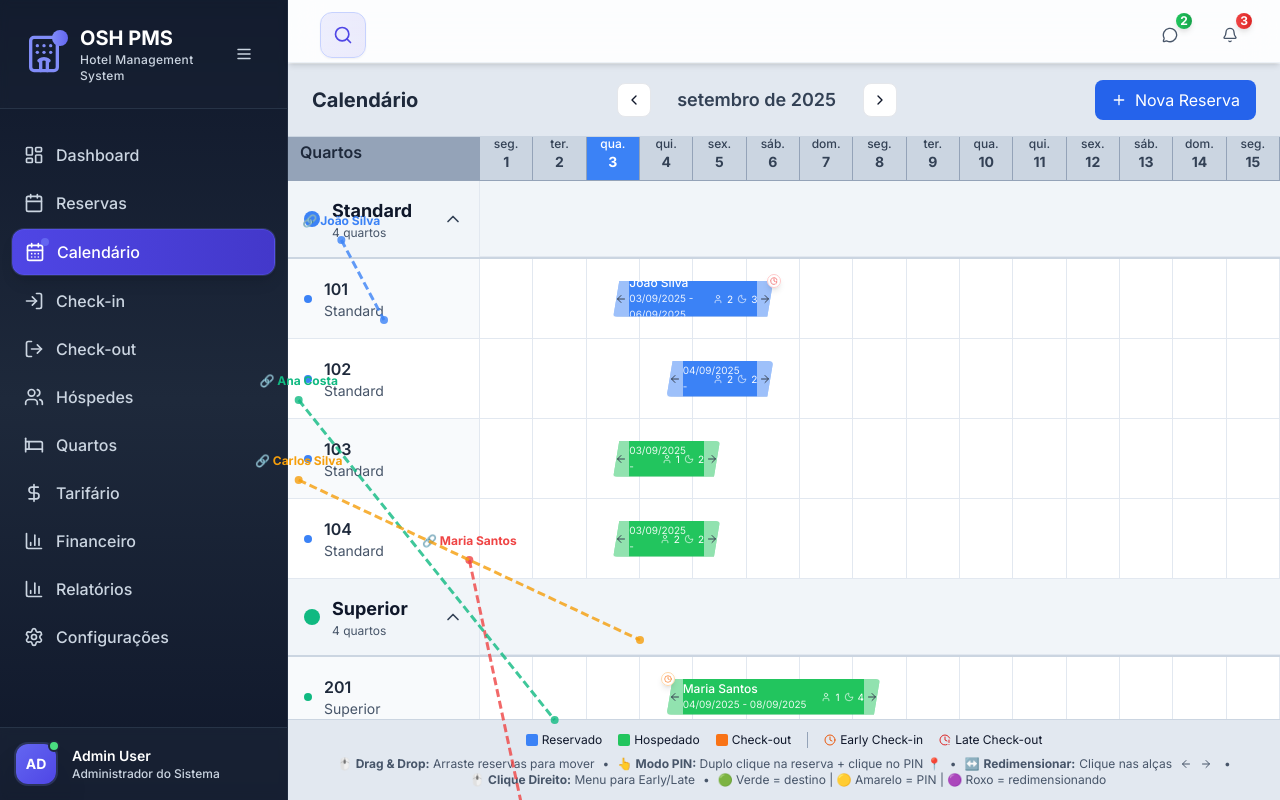
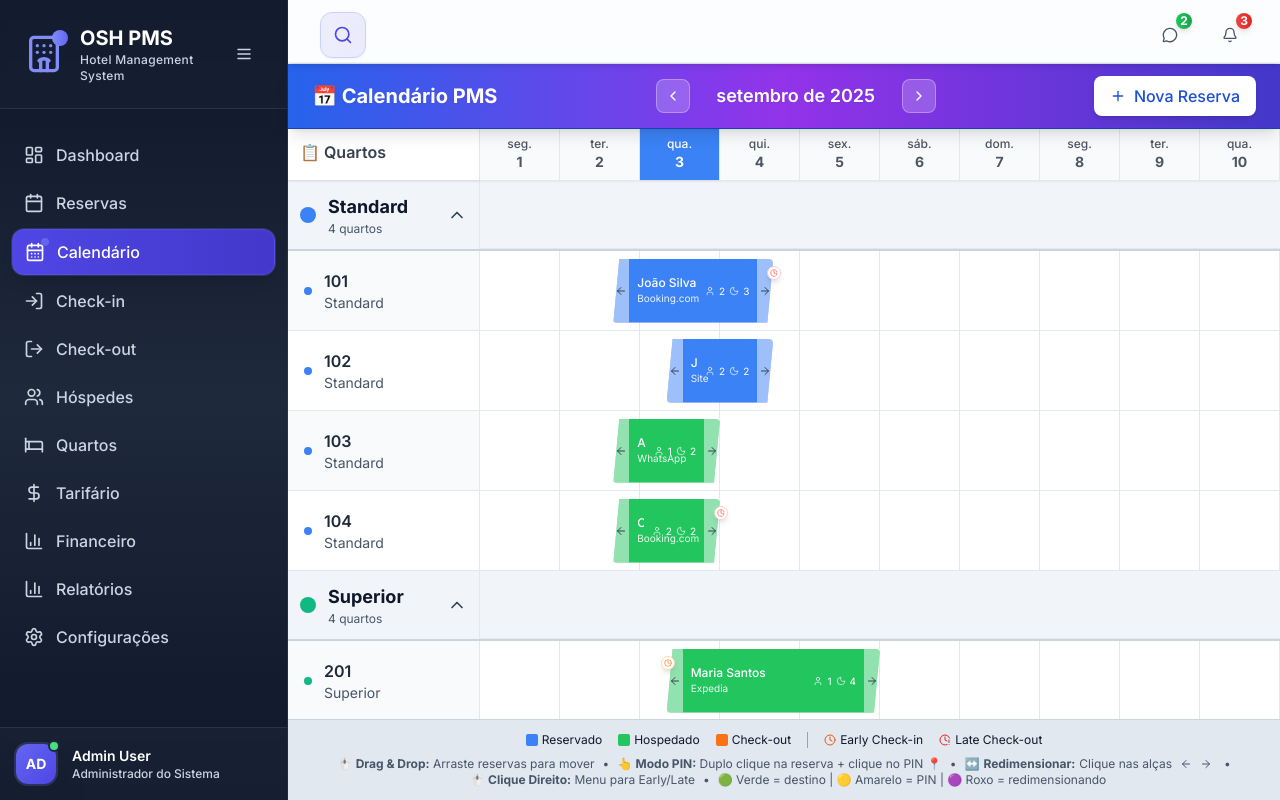
Before and after one commit to osociohoteleiro/sistema-de-hoteis, a React (Vite) app in the folder pms/: page /calendario in a window 1280 px wide. Built offline with nearby package versions, Linux system fonts and the light colour scheme.

Commit message:
Estilização do calendário com header compativel com o layout da aplicação, tolltip personalizado da reserva.

```diff
--- a/pms/src/pages/CalendarioFullCalendar.jsx
+++ b/pms/src/pages/CalendarioFullCalendar.jsx
@@ -2,121 +2,6 @@ import { useState, useEffect, useCallback } from 'react';
 import { Plus, ChevronLeft, ChevronRight, ChevronDown, ChevronUp, User, Moon, DollarSign, ArrowLeft, ArrowRight, Clock, ClockAlert, RefreshCw } from 'lucide-react';
 import { motion, AnimatePresence } from 'framer-motion';
 
-// Componente para desenhar linhas conectoras entre reservas do mesmo hóspede
-const GuestConnectionLines = ({ reservas, quartos }) => {
-  // Agrupar reservas por hóspede
-  const reservasPorHospede = reservas.reduce((acc, reserva) => {
-    if (!acc[reserva.hospede]) {
-      acc[reserva.hospede] = [];
-    }
-    acc[reserva.hospede].push(reserva);
-    return acc;
-  }, {});
-
-  // Filtrar apenas hóspedes com múltiplas reservas visíveis
-  const hospedes = Object.entries(reservasPorHospede).filter(([_, reservasDoHospede]) => reservasDoHospede.length > 1);
-
-  console.log('🔗 GuestConnectionLines - Hospedes com múltiplas reservas:', hospedes.length);
-
-  if (hospedes.length === 0) return null;
-
-  // Função para calcular posição da reserva na tela
-  const getReservaPosition = (reserva) => {
-    const quarto = quartos.find(q => q.numero === reserva.quarto);
-    if (!quarto) return null;
-
-    const quartoIndex = quartos.indexOf(quarto);
-    const leftPercent = (reserva.inicio / 15) * 100;
-    const widthPercent = (reserva.duracao / 15) * 100;
-
-    const position = {
-      x: leftPercent + (widthPercent / 2), // Centro horizontal da reserva
-      y: 200 + (quartoIndex * 80) + 40, // Posição vertical ajustada
-      reserva
-    };
-
-    console.log(`📍 Posição para ${reserva.hospede} no quarto ${reserva.quarto}:`, position);
-    return position;
-  };
-
-  // Gerar cores para cada hóspede
-  const colors = ['#3b82f6', '#ef4444', '#10b981', '#f59e0b', '#8b5cf6', '#06b6d4', '#ec4899'];
-
-  return (
-    <div className="absolute inset-0 pointer-events-none z-[15]" style={{ width: '100%', height: '100%' }}>
-      <svg
-        width="100%"
-        height="100%"
-        style={{ position: 'absolute', top: 0, left: 0 }}
-      >
-        {hospedes.map(([hospedeNome, reservasDoHospede], hospedeIndex) => {
-          const positions = reservasDoHospede
-            .map(getReservaPosition)
-            .filter(pos => pos !== null)
-            .sort((a, b) => a.reserva.inicio - b.reserva.inicio);
-
-          console.log(`🎯 ${hospedeNome} - ${positions.length} posições válidas`);
-
-          if (positions.length < 2) return null;
-
-          const color = colors[hospedeIndex % colors.length];
-
-          return (
-            <g key={hospedeNome}>
-              {positions.map((pos, index) => {
-                if (index === positions.length - 1) return null;
-
-                const nextPos = positions[index + 1];
-
-                console.log(`➡️ Linha de ${pos.reserva.hospede}: (${pos.x}%, ${pos.y}) → (${nextPos.x}%, ${nextPos.y})`);
-
-                return (
-                  <line
-                    key={`${pos.reserva.id}-${nextPos.reserva.id}`}
-                    x1={`${pos.x}%`}
-                    y1={pos.y}
-                    x2={`${nextPos.x}%`}
-                    y2={nextPos.y}
-                    stroke={color}
-                    strokeWidth="3"
-                    strokeDasharray="8,4"
-                    strokeOpacity="0.8"
-                  />
-                );
-              })}
-
-              {/* Círculos nas posições das reservas */}
-              {positions.map((pos, index) => (
-                <circle
-                  key={`circle-${pos.reserva.id}`}
-                  cx={`${pos.x}%`}
-                  cy={pos.y}
-                  r="4"
-                  fill={color}
-                  opacity="0.8"
-                />
-              ))}
-
-              {/* Rótulo do hóspede */}
-              <text
-                x={`${positions[0].x}%`}
-                y={positions[0].y - 15}
-                textAnchor="middle"
-                fontSize="12"
-                fill={color}
-                style={{fontWeight: 'bold'}}
-              >
-                🔗 {hospedeNome}
-              </text>
-            </g>
-          );
-        })}
-      </svg>
-    </div>
-  );
-};
-
-// Componente de efeito de sucesso - removido, agora usamos animação direta na reserva
 
 const CalendarioFullCalendar = () => {
   const [currentDate, setCurrentDate] = useState(new Date(2025, 8, 3)); // Setembro 2025 (mês 8 = setembro)
@@ -145,6 +30,9 @@ const CalendarioFullCalendar = () => {
 
   // Estado para efeito de sucesso - animação shake na reserva
   const [shakeReservaId, setShakeReservaId] = useState(null);
+
+  // Estado para tooltip customizado
+  const [tooltip, setTooltip] = useState({ visible: false, x: 0, y: 0, data: null, flipped: false });
 
   // Estado para controlar expansão/colapso das categorias
   const [expandedCategories, setExpandedCategories] = useState({
@@ -212,8 +100,13 @@ const CalendarioFullCalendar = () => {
       inicio: 2.5,
       duracao: 3,
       hospedes: 2,
+      procedencia: 'Booking.com',
       earlyCheckin: false,
-      lateCheckout: true // Exemplo: saída postergada
+      checkinTime: '14:00',
+      lateCheckout: true, // Exemplo: saída postergada
+      lateCheckoutTime: '15:30',
+      valorTotal: 450.00,
+      valorPago: 180.00
     },
     {
       id: 2,
@@ -225,8 +118,12 @@ const CalendarioFullCalendar = () => {
       inicio: 3.5,
       duracao: 4,
       hospedes: 1,
+      procedencia: 'Expedia',
       earlyCheckin: true, // Exemplo: chegada antecipada
-      lateCheckout: false
+      earlyCheckinTime: '10:30',
+      lateCheckout: false,
+      valorTotal: 600.00,
+      valorPago: 600.00
     },
     {
       id: 3,
@@ -238,8 +135,12 @@ const CalendarioFullCalendar = () => {
       inicio: 4.5,
       duracao: 2,
       hospedes: 3,
+      procedencia: 'Direto',
       earlyCheckin: false,
-      lateCheckout: false
+      checkinTime: '16:45',
+      lateCheckout: false,
+      valorTotal: 320.00,
+      valorPago: 100.00
     },
     {
       id: 4,
@@ -251,8 +152,12 @@ const CalendarioFullCalendar = () => {
       inicio: 3.5,
       duracao: 2,
       hospedes: 2,
+      procedencia: 'Site',
       earlyCheckin: false,
-      lateCheckout: false
+      checkinTime: '11:30',
+      lateCheckout: false,
+      valorTotal: 280.00,
+      valorPago: 140.00
     },
     {
       id: 5,
@@ -264,8 +169,11 @@ const CalendarioFullCalendar = () => {
       inicio: 5.5,
       duracao: 2,
       hospedes: 1,
+      procedencia: 'Airbnb',
       earlyCheckin: false,
-      lateCheckout: false
+      lateCheckout: false,
+      valorTotal: 380.00,
+      valorPago: 0.00
     },
     {
       id: 6,
@@ -277,8 +185,11 @@ const CalendarioFullCalendar = () => {
       inicio: 2.5,
       duracao: 2,
       hospedes: 1,
+      procedencia: 'WhatsApp',
       earlyCheckin: false,
-      lateCheckout: false
+      lateCheckout: false,
+      valorTotal: 240.00,
+      valorPago: 240.00
     },
     {
       id: 7,
@@ -290,8 +201,12 @@ const CalendarioFullCalendar = () => {
       inicio: 5.5,
       duracao: 2,
       hospedes: 1,
+      procedencia: 'Telefone',
       earlyCheckin: true,
-      lateCheckout: false
+      earlyCheckinTime: '09:15',
+      lateCheckout: false,
+      valorTotal: 290.00,
+      valorPago: 50.00
     },
     {
       id: 8,
@@ -303,8 +218,12 @@ const CalendarioFullCalendar = () => {
       inicio: 2.5,
       duracao: 2,
       hospedes: 2,
+      procedencia: 'Booking.com',
       earlyCheckin: false,
-      lateCheckout: false
+      lateCheckout: true,
+      lateCheckoutTime: '14:45',
+      valorTotal: 350.00,
+      valorPago: 350.00
     },
     {
       id: 9,
@@ -316,8 +235,12 @@ const CalendarioFullCalendar = () => {
       inicio: 6.5,
       duracao: 2,
       hospedes: 2,
+      procedencia: 'Decolar',
       earlyCheckin: false,
-      lateCheckout: false
+      checkinTime: '15:20',
+      lateCheckout: false,
+      valorTotal: 420.00,
+      valorPago: 210.00
     }
   ]);
 
@@ -759,6 +682,40 @@ const CalendarioFullCalendar = () => {
     setResizeMode(null);
   };
 
+  // Funções do tooltip customizado
+  const handleMouseEnter = (e, reserva) => {
+    const windowHeight = window.innerHeight;
+    const tooltipHeight = 250; // altura aproximada do tooltip
+    const shouldFlip = e.clientY + tooltipHeight > windowHeight - 50;
+
+    setTooltip({
+      visible: true,
+      x: e.clientX,
+      y: e.clientY,
+      data: reserva,
+      flipped: shouldFlip
+    });
+  };
+
+  const handleMouseMove = (e) => {
+    if (tooltip.visible) {
+      const windowHeight = window.innerHeight;
+      const tooltipHeight = 250; // altura aproximada do tooltip
+      const shouldFlip = e.clientY + tooltipHeight > windowHeight - 50;
+
+      setTooltip(prev => ({
+        ...prev,
+        x: e.clientX,
+        y: e.clientY,
+        flipped: shouldFlip
+      }));
+    }
+  };
+
+  const handleMouseLeave = () => {
+    setTooltip({ visible: false, x: 0, y: 0, data: null, flipped: false });
+  };
+
   // Função para alternar expansão/colapso de categorias
   const toggleCategory = (categoriaNome) => {
     setExpandedCategories(prev => ({
@@ -771,7 +728,7 @@ const CalendarioFullCalendar = () => {
     <div className="flex flex-col h-full bg-slate-100">
       {/* Header do Calendário */}
       <div
-        className="bg-slate-200 border-b border-slate-300 fixed z-30 py-4 px-6"
+        className="bg-gradient-to-r from-blue-600 via-purple-600 to-indigo-700 border-b border-blue-800 fixed z-30 py-3 px-6 shadow-lg"
         style={{
           top: '4rem',
           left: sidebarWidth,
@@ -780,23 +737,23 @@ const CalendarioFullCalendar = () => {
         }}
       >
         <div className="flex justify-between items-center">
-          <h1 className="text-xl font-bold text-slate-800">Calendário</h1>
+          <h1 className="text-xl font-bold text-white drop-shadow-sm">📅 Calendário PMS</h1>
 
           <div className="flex items-center space-x-4">
-            <button onClick={goToPreviousMonth} className="p-2 rounded-lg bg-white hover:bg-slate-50 border">
+            <button onClick={goToPreviousMonth} className="p-2 rounded-lg bg-white/20 hover:bg-white/30 border border-white/30 text-white transition-all">
               <ChevronLeft size={16} />
             </button>
-            <h2 className="text-lg font-semibold text-slate-700 min-w-[180px] text-center">
+            <h2 className="text-lg font-semibold text-white min-w-[180px] text-center drop-shadow-sm">
               {currentDate.toLocaleDateString('pt-BR', { month: 'long', year: 'numeric' })}
             </h2>
-            <button onClick={goToNextMonth} className="p-2 rounded-lg bg-white hover:bg-slate-50 border">
+            <button onClick={goToNextMonth} className="p-2 rounded-lg bg-white/20 hover:bg-white/30 border border-white/30 text-white transition-all">
               <ChevronRight size={16} />
             </button>
           </div>
 
           <button
             onClick={() => setShowNewReservaModal(true)}
-            className="flex items-center space-x-2 px-4 py-2 bg-blue-600 text-white rounded-lg hover:bg-blue-700"
+            className="flex items-center space-x-2 px-4 py-2 bg-white text-blue-700 rounded-lg hover:bg-blue-50 font-medium transition-all shadow-md hover:shadow-lg"
           >
             <Plus size={16} />
             <span>Nova Reserva</span>
@@ -806,12 +763,12 @@ const CalendarioFullCalendar = () => {
 
       {/* Header dos Dias */}
       <div
-        className="bg-slate-300 border-b border-slate-400 sticky z-20"
+        className="bg-gray-50 border-b border-gray-200 sticky z-20 shadow-sm"
         style={{ top: '8rem' }}
       >
         <div className="flex">
-          <div className="w-48 flex-shrink-0 p-3 border-r border-slate-400 bg-slate-400 font-semibold text-slate-800">
-            Quartos
+          <div className="w-48 flex-shrink-0 p-3 border-r border-gray-200 bg-white font-semibold text-gray-700 shadow-sm">
+            📋 Quartos
           </div>
           <div className="flex-1 flex">
             {Array.from({ length: 15 }, (_, i) => {
@@ -827,8 +784,8 @@ const CalendarioFullCalendar = () => {
               return (
                 <div
                   key={i}
-                  className={`flex-1 p-2 text-center text-sm font-medium border-r border-slate-400 ${
-                    isToday ? 'bg-blue-500 text-white' : 'bg-slate-300 text-slate-700'
+                  className={`flex-1 min-w-[80px] p-2 text-center text-sm font-medium border-r border-gray-200 ${
+                    isToday ? 'bg-blue-500 text-white shadow-sm' : 'bg-gray-50 text-gray-600'
                   }`}
                 >
                   <div className="text-xs">
@@ -855,7 +812,7 @@ const CalendarioFullCalendar = () => {
                 <div className="w-48 flex-shrink-0 border-r border-slate-200">
                   <button
                     onClick={() => toggleCategory(categoria.nome)}
-                    className="w-full p-4 flex items-center space-x-3 hover:bg-slate-200 transition-colors text-left"
+                    className="w-full p-3 flex items-center space-x-3 hover:bg-slate-200 transition-colors text-left"
                   >
                     <div
                       className="w-4 h-4 rounded-full flex-shrink-0"
@@ -913,7 +870,7 @@ const CalendarioFullCalendar = () => {
                       return (
                         <div
                           key={i}
-                          className={`flex-1 h-full border-r border-slate-200 cursor-pointer transition-colors relative ${
+                          className={`flex-1 min-w-[80px] h-full border-r border-slate-200 cursor-pointer transition-colors relative ${
                             isDragOver
                               ? 'bg-green-200 hover:bg-green-300'
                               : selectedForMove
@@ -1009,6 +966,9 @@ const CalendarioFullCalendar = () => {
                         onDragEnd={handleDragEnd}
                         onDoubleClick={(e) => handleReservaDoubleClick(e, reserva)}
                         onContextMenu={(e) => handleReservaRightClick(e, reserva)}
+                        onMouseEnter={(e) => handleMouseEnter(e, reserva)}
+                        onMouseMove={handleMouseMove}
+                        onMouseLeave={handleMouseLeave}
                         className={`absolute text-white text-xs p-2 cursor-move shadow-lg rounded ${getStatusColor(reserva.status)} hover:shadow-xl ${
                           resizeMode?.reservaId === reserva.id ? 'z-50 ring-4 ring-purple-400 shadow-2xl' : ''
                         } ${isDragging && draggedReserva?.id === reserva.id ? 'opacity-50' : ''} ${
@@ -1019,10 +979,9 @@ const CalendarioFullCalendar = () => {
                           width: `${widthPercent}%`,
                           top: '50%',
                           minWidth: '80px',
-                          height: '36px',
+                          height: '64px',
                           clipPath: 'polygon(6px 0%, 100% 0%, calc(100% - 6px) 100%, 0% 100%)'
                         }}
-                        title={`${reserva.hospede} - ${reserva.quarto}\n${reserva.checkin} - ${reserva.checkout}\n(Arraste para mover ou duplo clique para modo PIN)`}
                       >
                         <div
                           className={`absolute left-0 top-0 bottom-0 w-4 cursor-pointer transition-colors z-20 ${
@@ -1042,13 +1001,13 @@ const CalendarioFullCalendar = () => {
                           </div>
                         </div>
 
-                        <div className="px-2 flex items-center justify-between h-full">
+                        <div className="px-4 flex items-center justify-between h-full">
                           <div className="flex-1 min-w-0">
                             <div className="font-medium leading-tight truncate">
                               {reserva.hospede}
                             </div>
                             <div className="text-[10px] opacity-90">
-                              {reserva.checkin} - {reserva.checkout}
+                              {reserva.procedencia}
                             </div>
                           </div>
 
@@ -1528,8 +1487,128 @@ const CalendarioFullCalendar = () => {
         </div>
       )}
 
-      {/* Linhas conectoras entre reservas do mesmo hóspede */}
-      <GuestConnectionLines reservas={reservas} quartos={quartos} />
+      {/* Tooltip Customizado */}
+      <AnimatePresence>
+        {tooltip.visible && tooltip.data && (
+          <motion.div
+            initial={{
+              opacity: 0,
+              scale: 0.8,
+              x: tooltip.data ? -20 : 0,
+              y: tooltip.data ? 10 : 0
+            }}
+            animate={{
+              opacity: 1,
+              scale: 1,
+              x: 0,
+              y: 0
+            }}
+            exit={{
+              opacity: 0,
+              scale: 0.8,
+              x: 20,
+              y: -10
+            }}
+            transition={{
+              type: "spring",
+              stiffness: 400,
+              damping: 25,
+              duration: 0.2
+            }}
+            className="fixed z-[10000] pointer-events-none"
+            style={{
+              left: `${tooltip.x}px`,
+              top: tooltip.flipped ? `${tooltip.y - 260}px` : `${tooltip.y + 20}px`,
+              transform: 'translateX(-50%)'
+            }}
+          >
+            <div className="bg-white rounded-xl shadow-2xl border border-gray-200 p-4 w-80">
+              <div className="space-y-3">
+                {/* Header com nome do hóspede */}
+                <div className="flex items-center space-x-3">
+                  <div
+                    className={`w-3 h-3 rounded-full ${getStatusColor(tooltip.data.status)}`}
+                  ></div>
+                  <div>
+                    <h4 className="font-bold text-gray-800 text-sm">{tooltip.data.hospede}</h4>
+                    <p className="text-xs text-gray-600">Quarto {tooltip.data.quarto}</p>
+                  </div>
+                </div>
+
+                {/* Informações da reserva em grid */}
+                <div className="grid grid-cols-2 gap-3 text-xs">
+                  <div className="space-y-1">
+                    <div className="flex justify-between">
+                      <span className="text-gray-600">Check-in:</span>
+                      <span className="text-gray-800 font-medium">{tooltip.data.checkin}</span>
+                    </div>
+                    <div className="flex justify-between">
+                      <span className="text-gray-600">Check-out:</span>
+                      <span className="text-gray-800 font-medium">{tooltip.data.checkout}</span>
+                    </div>
+                  </div>
+                  <div className="space-y-1">
+                    <div className="flex justify-between">
+                      <span className="text-gray-600">Hóspedes:</span>
+                      <span className="text-gray-800 font-medium">{tooltip.data.hospedes}</span>
+                    </div>
+                    <div className="flex justify-between">
+                      <span className="text-gray-600">Noites:</span>
+                      <span className="text-gray-800 font-medium">{Math.floor(tooltip.data.duracao)}</span>
+                    </div>
+                  </div>
+                </div>
+
+                {/* Indicadores especiais */}
+                {(tooltip.data.earlyCheckin || tooltip.data.lateCheckout) && (
+                  <div className="pt-2 border-t border-gray-100 space-y-1">
+                    {tooltip.data.earlyCheckin && (
+                      <div className="flex items-center justify-between text-xs text-orange-600">
+                        <div className="flex items-center space-x-2">
+                          <Clock size={12} />
+                          <span>Early Check-in</span>
+                        </div>
+                        {tooltip.data.earlyCheckinTime && (
+                          <span className="font-medium">{tooltip.data.earlyCheckinTime}</span>
+                        )}
+                      </div>
+                    )}
+                    {tooltip.data.lateCheckout && (
+                      <div className="flex items-center justify-between text-xs text-red-600">
+                        <div className="flex items-center space-x-2">
+                          <ClockAlert size={12} />
+                          <span>Late Check-out</span>
+                        </div>
+                        {tooltip.data.lateCheckoutTime && (
+                          <span className="font-medium">{tooltip.data.lateCheckoutTime}</span>
+                        )}
+                      </div>
+                    )}
+                  </div>
+                )}
+
+                {/* Informações Financeiras */}
+                <div className="pt-3 border-t border-gray-100">
+                  <div className="grid grid-cols-3 gap-2 text-xs">
+                    <div className="text-center p-2 bg-green-50 rounded-lg">
+                      <div className="text-green-600 font-medium">Pago</div>
+                      <div className="text-green-800 font-bold">R$ {tooltip.data.valorPago?.toFixed(2)}</div>
+                    </div>
+                    <div className="text-center p-2 bg-orange-50 rounded-lg">
+                      <div className="text-orange-600 font-medium">A Pagar</div>
+                      <div className="text-orange-800 font-bold">R$ {(tooltip.data.valorTotal - tooltip.data.valorPago)?.toFixed(2)}</div>
+                    </div>
+                    <div className="text-center p-2 bg-blue-50 rounded-lg">
+                      <div className="text-blue-600 font-medium">Total</div>
+                      <div className="text-blue-800 font-bold">R$ {tooltip.data.valorTotal?.toFixed(2)}</div>
+                    </div>
+                  </div>
+                </div>
+              </div>
+            </div>
+          </motion.div>
+        )}
+      </AnimatePresence>
 
     </div>
   );
```
